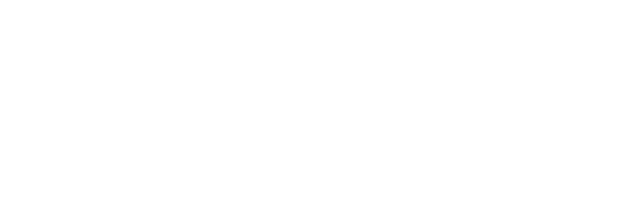
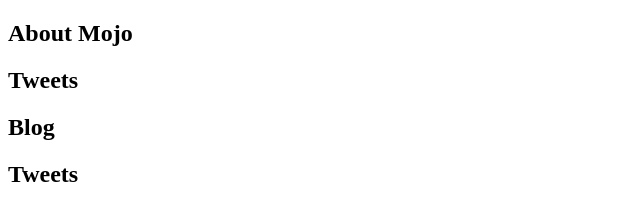
Before and after one commit to cvetter34/first-html, a plain HTML site: page index.html in a window 1280 px wide. Shown: the whole page, without its empty margins (0-640 px from the left). Drawn offline with Linux system fonts and the light colour scheme.

Commit message:
Added sections headers.

```diff
--- a/index.html
+++ b/index.html
@@ -13,15 +13,27 @@
   </header>
   <main>
     <section id="hero-unit">
+      <header>
+        <h1>About Mojo</h1>
+      </header>
       <!-- hero unit content goes here -->
     </section>
     <section id="tweets">
+      <header>
+        <h1>Tweets</h1>
+      </header>
       <!-- tweets go here -->
     </section>
     <section id="blog">
+      <header>
+        <h1>Blog</h1>
+      </header>
       <!-- recent blog post titles go here -->
     </section>
     <section id="newsletter">
+      <header>
+        <h1>Tweets</h1>
+      </header>
       <!-- newsletter announcements go here -->
     </section>
 </main>
```
